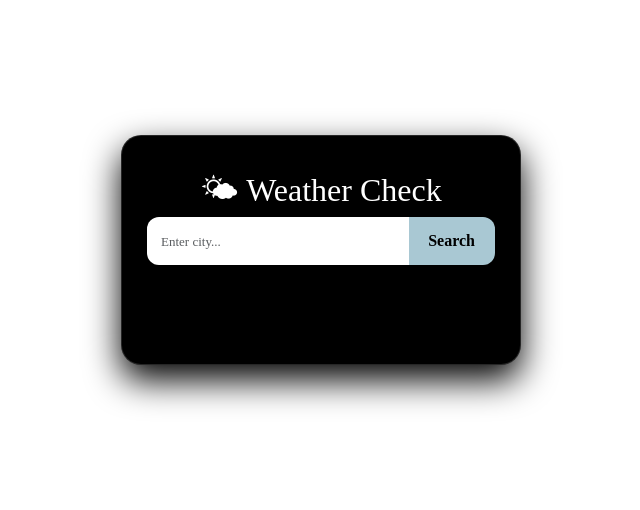
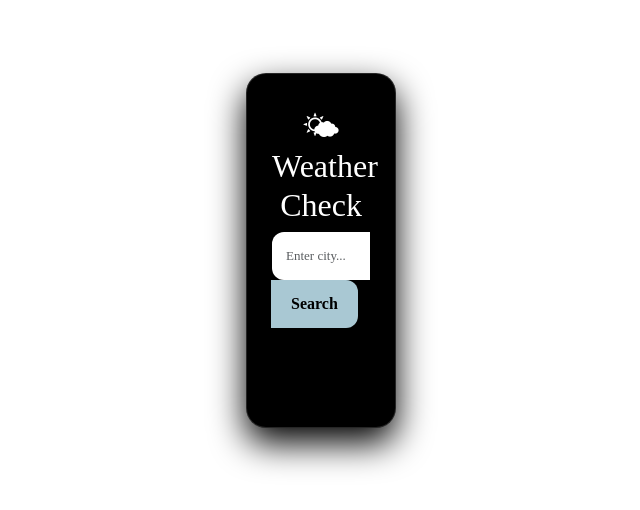
Before and after one commit to supreet510/weather, a plain HTML site: page index.html in a window 1280 px wide. Shown: the part 150-660 px from the top of the page, without its empty margins (319-959 px from the left). Drawn offline with nearby package versions, Linux system fonts and the light colour scheme.

Commit message:
Update index.html

```diff
--- a/index.html
+++ b/index.html
@@ -29,7 +29,7 @@
       border-radius: 20px;
       box-shadow: 0 15px 35px rgba(0,0,0,1.2);
       padding: 35px 25px;
-      max-width: 400px;
+      max-width: 150px;
       width: 100%;
       text-align: center;
       border: 1px solid rgba(255, 255, 255, 0.15);
```
